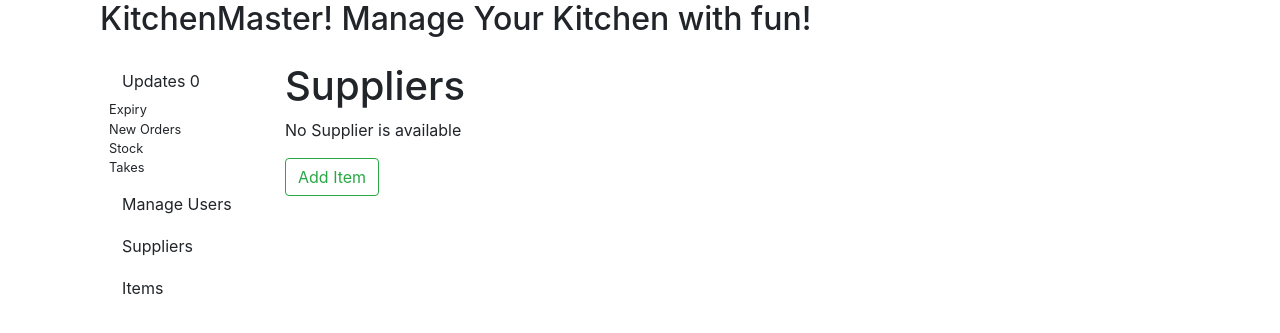
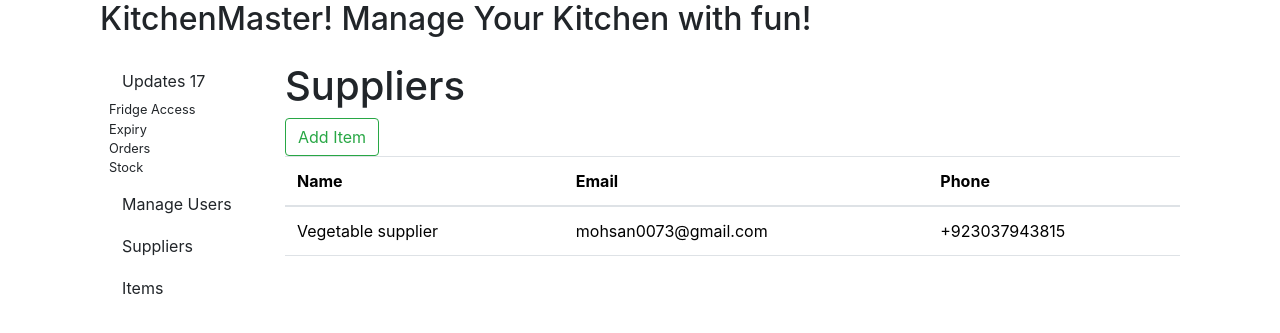
Before and after one commit to zaryabkhanthakur/fridge-guard, a Django app: page /suppliers/ in a window 1280 px wide. Shown: the part 56-389 px from the top of the page. Run offline with Django 5.2, Linux system fonts and the light colour scheme; a user stored in the database is signed in; data comes from the database, SQL or seed files in the repository; data that the repository does not hold is empty; parts of the project's set-up code (start-up, migrations or seed data) failed here and were passed over; some libraries are stand-ins or nearby versions.

Commit message:
Implement Notifications.

```diff
--- a/requirements.txt
+++ b/requirements.txt
@@ -1 +1,2 @@
 django-crispy-forms==2.1
+django-celery-beat
--- a/smart_fridge/fridge/models.py
+++ b/smart_fridge/fridge/models.py
@@ -48,7 +48,7 @@ class FridgeItem(models.Model):
     created_at = models.DateTimeField(auto_now_add=True)
     updated_at = models.DateTimeField(auto_now=True)
     auto_order = models.BooleanField(null=False, default=True)
-
+    is_expired = models.BooleanField(null=False, default=False)
     constraints = [
         models.UniqueConstraint(fields=['name'], name="unique_item")
     ]
@@ -59,7 +59,11 @@ class FridgeItem(models.Model):
 
     def create_order(self):
         new_order = Order.objects.create(
-            fridget_item=self, supplier=self.supplier, quantity=self.default_order_quantity)
+            fridge_item=self, supplier=self.supplier, quantity=self.default_order_quantity)
+        superuser = User.objects.filter(is_superuser=True).first()
+        message = f"{superuser} has been ordered {self.default_order_quantity} of {self}."
+        _notf = Notification.objects.create(
+            user=superuser, type="order_placed", message=message)
         return new_order
 
     def take_item(self, amount, user):
@@ -88,7 +92,8 @@ class Order(models.Model):
     supplier = models.ForeignKey(Suplier, null=True, on_delete=models.SET_NULL)
     order_code = models.CharField(
         max_length=CODE_LENGTH, editable=False, default=generate_rider_password)
-    order_status = models.CharField(max_length=30, choices=ORDER_STATUS, default="processing")
+    order_status = models.CharField(
+        max_length=30, choices=ORDER_STATUS, default="processing")
     quantity = models.PositiveIntegerField(null=False)
     created_at = models.DateTimeField(auto_now_add=True)
 
--- a/smart_fridge/fridge/templates/fridge/sidebar.html
+++ b/smart_fridge/fridge/templates/fridge/sidebar.html
@@ -3,15 +3,15 @@
 
     <ul class="list-unstyled ps-0">
         <li class="mb-1">
-            <button class="btn btn-toggle align-items-center rounded collapsed" data-bs-toggle="collapse" data-bs-target="#home-collapse" aria-expanded="false">
+            <a class="btn btn-toggle align-items-center rounded" href="/updates">
               Updates <span>{{ notification_count }}</span>
-            </button>
+            </a>
             <div class="collapse show" id="dashboard-collapse">
               <ul class="btn-toggle-nav list-unstyled fw-normal pb-1 small">
-                <li><a href="#" class="link-dark rounded">Expiry</a></li>
-                <li><a href="#" class="link-dark rounded">New Orders</a></li>
-                <li><a href="#" class="link-dark rounded">Stock</a></li>
-                <li><a href="#" class="link-dark rounded">Takes</a></li>
+                <li><a href="/updates/access" class="link-dark rounded">Fridge Access</a></li>
+                <li><a href="/updates/expiry" class="link-dark rounded">Expiry</a></li>
+                <li><a href="/updates/order" class="link-dark rounded">Orders</a></li>
+                <li><a href="/updates/stocks" class="link-dark rounded">Stock</a></li>
               </ul>
             </div>
           </li>
--- a/smart_fridge/fridge/templates/fridge/supplier_list.html
+++ b/smart_fridge/fridge/templates/fridge/supplier_list.html
@@ -15,15 +15,15 @@
         <tbody>
           {% for supplier in suppliers_list %}
           <tr>
-            <td>supplier.name</td>
-            <td>supplier.email</td>
-            <td>supplier.phone</td>
+            <td>{{supplier.name}}</td>
+            <td>{{supplier.email}}</td>
+            <td>{{supplier.phone}}</td>
           </tr>
           {% endfor %}
         </tbody>
       </table>
     {% else %}
     <p>No Supplier is available</p>
+    <a class="btn btn-outline-success" href="/supplier/add">Add Item</a>
     {% endif %}
-    <a class="btn btn-outline-success" href="/supplier/add">Add Item</a>
     {% endblock superuser_content %}
--- a/smart_fridge/fridge/urls.py
+++ b/smart_fridge/fridge/urls.py
@@ -1,16 +1,25 @@
 from django.urls import path
-from .views import HomeView, SupplierView, FridgeItemView, FridgeItemCreateView, ChefListView, RiderViewList
+from .views import (HomeView, SupplierView, FridgeItemView, FridgeItemCreateView,
+                    ChefListView, RiderViewList, SupplierCreaetView, NotificationListView,
+                    StockNotificationListView, ExpiryNotificationListView, OrdersNotificationListView,
+                    FridgeOpenNotificationListView)
 from .views import login, logout, create_user
 
 app_name = "fridge"
 urlpatterns = [
     path('logout/', logout, name='logout'),
-    path('', login, name="login" ),
+    path('', login, name="login"),
     path('create_user/', create_user, name="create_user"),
     path('chefs/', ChefListView.as_view(), name='chefs'),
     path('riders/', RiderViewList.as_view(), name='riders'),
     path('home/', HomeView.as_view(), name='home'),
+    path('updates/', NotificationListView.as_view(), name="updates"),
+    path('updates/stocks', StockNotificationListView.as_view(), name="stock_updates"),
+    path('updates/expiry', ExpiryNotificationListView.as_view(), name="expiry_updates"),
+    path('updates/order', OrdersNotificationListView.as_view(), name="order_updates"),
+    path('updates/access', FridgeOpenNotificationListView.as_view(), name="fridge_updates"),
     path('items/', FridgeItemView.as_view(), name='items'),
     path('items/add', FridgeItemCreateView.as_view(), name="add_item"),
-    path('suppliers/', SupplierView.as_view(), name="suppliers")
+    path('suppliers/', SupplierView.as_view(), name="suppliers"),
+    path('supplier/add', SupplierCreaetView.as_view(), name='add_supplier')
 ]
--- a/smart_fridge/fridge/views.py
+++ b/smart_fridge/fridge/views.py
@@ -4,7 +4,7 @@ from django.contrib.auth.mixins import LoginRequiredMixin
 from django.contrib import messages
 from django.contrib.auth.forms import AuthenticationForm
 from django.contrib.auth import login as authlogin, authenticate, logout as authlogout
-from django.contrib.auth.models import User, Group
+from django.contrib.auth.models import User, Group, Permission
 from django.urls import reverse_lazy, reverse
 from django.conf import settings
 
@@ -54,6 +54,12 @@ def create_user(request):
             password = create_form.cleaned_data.get("password")
             print(role)
             user = User.objects.create_user(username=username, email=email, password=password)
+            can_insert_item = Permission.objects.get_or_create(codename='can_insert_item')
+            can_open_fridge = Permission.objects.get_or_create(codename='can_open_fridge')
+            if role == 'Chef':
+                can_remove_item = Permission.objects.get_or_create(codename='can_remove_fridge')
+
+
             group = Group.objects.get(name=role)
             user.groups.add(group)
             messages.success(request, "User has been added successfully")
@@ -71,7 +77,7 @@ class FridgeItemView(LoginRequiredMixin, ListView):
 
 class FridgeItemCreateView(LoginRequiredMixin, CreateView):
     model = FridgeItem
-    fields = ["name", "quantity", "min_reminder", "expiry_date", "auto_order"]
+    fields = ["name", "quantity", "min_reminder", "expiry_date", "auto_order", "supplier", "default_order_quantity"]
     template_name = "fridge/create_form.html"
     def get_success_url(self):
         return reverse_lazy('fridge:items')
@@ -103,6 +109,13 @@ class SupplierView(LoginRequiredMixin, ListView):
     context_object_name = "suppliers_list"
     template_name = "fridge/supplier_list.html"
 
+class SupplierCreaetView(LoginRequiredMixin, CreateView):
+    model = Suplier
+    fields = ["name", "address", "email", "phone"]
+    template_name = "fridge/create_form.html"
+    def get_success_url(self):
+        return reverse_lazy('fridge:suppliers')
+
 
 class HomeView(LoginRequiredMixin, TemplateView):
     login_url = reverse_lazy("fridge:login")
@@ -113,3 +126,52 @@ class HomeView(LoginRequiredMixin, TemplateView):
         context["notifications"] = Notification.objects.filter(is_read=False).count()
 
         return context
+
+class NotificationListView(LoginRequiredMixin, ListView):
+    model = Notification
+    template_name = "fridge/updates.html"
+    context_object_name = "notifications"
+
+    def get_queryset(self):
+        queryset = Notification.objects.all().order_by("-created_at")
+        return queryset
+
+class ExpiryNotificationListView(LoginRequiredMixin, ListView):
+    model = Notification
+    template_name = "fridge/updates.html"
+    context_object_name = "notifications"
+
+    def get_queryset(self):
+        queryset = Notification.objects.filter(type='item_expired').order_by("-created_at")
+        queryset.update(is_read=True)
+        return queryset
+
+class OrdersNotificationListView(LoginRequiredMixin, ListView):
+    model = Notification
+    template_name = "fridge/updates.html"
+    context_object_name = "notifications"
+
+    def get_queryset(self):
+        queryset = Notification.objects.filter(type__contains='order').order_by("-created_at")
+        queryset.update(is_read=True)
+        return queryset
+
+class StockNotificationListView(LoginRequiredMixin, ListView):
+    model = Notification
+    template_name = "fridge/updates.html"
+    context_object_name = "notifications"
+
+    def get_queryset(self):
+        queryset = Notification.objects.filter(type__in=['item_removed', 'item_ inserted']).order_by("-created_at")
+        queryset.update(is_read=True)
+        return queryset
+
+class FridgeOpenNotificationListView(LoginRequiredMixin, ListView):
+    model = Notification
+    template_name = "fridge/updates.html"
+    context_object_name = "notifications"
+
+    def get_queryset(self):
+        queryset = Notification.objects.filter(type="fridge_opened").order_by("-created_at")
+        queryset.update(is_read=True)
+        return queryset
```
Also changed, not shown: smart_fridge/fridge/tasks.py (added, +30 -0 lines), smart_fridge/fridge/templates/fridge/updates.html (added, +15 -0 lines), smart_fridge/smart_fridge/celery.py (added, +12 -0 lines), smart_fridge/smart_fridge/settings.py (+23 -0 lines), smart_fridge/db.sqlite3, smart_fridge/fridge/apps.py (line endings or trailing spaces), smart_fridge/fridge/migrations/0006_fridgeitem_is_expired.py (added).
